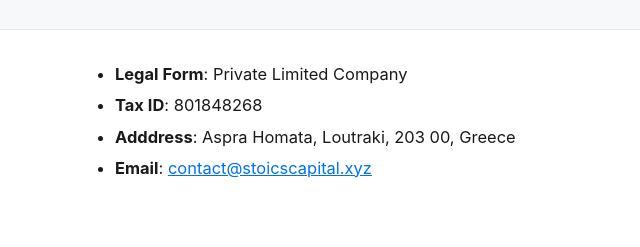
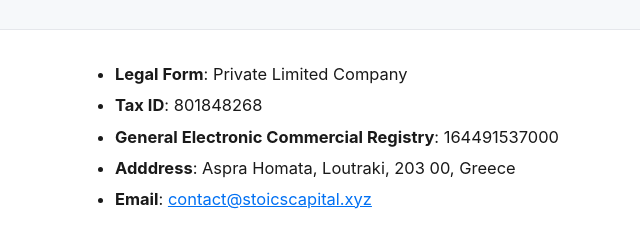
Before and after one commit to StoicsCapital/website, a plain HTML site: page index.html in a window 1280 px wide. Shown: the part 155-402 px from the top of the page, without its empty margins (182-822 px from the left). Drawn offline with Linux system fonts and the light colour scheme; a web font is replaced by a local one.

Commit message:
Update index.html

```diff
--- a/index.html
+++ b/index.html
@@ -25,6 +25,7 @@
 		<ul>
 			<li><strong>Legal Form</strong>: Private Limited Company</li>
 			<li><strong>Tax ID</strong>: 801848268</li>
+			<li><strong>General Electronic Commercial Registry</strong>: 164491537000</li>
 			<li><strong>Adddress</strong>: Aspra Homata, Loutraki, 203 00, Greece</li>
 			<li><strong>Email</strong>: <a href='mailt&#111;&#58;co%6&#69;&#116;act%40sto&#105;c&#115;%63a&#112;it&#97;l&#37;&#50;Ex%79%7&#65;'>contact&#64;s&#116;&#111;i&#99;&#115;capi&#116;al&#46;xyz</a></li>
 		</ul>
```
